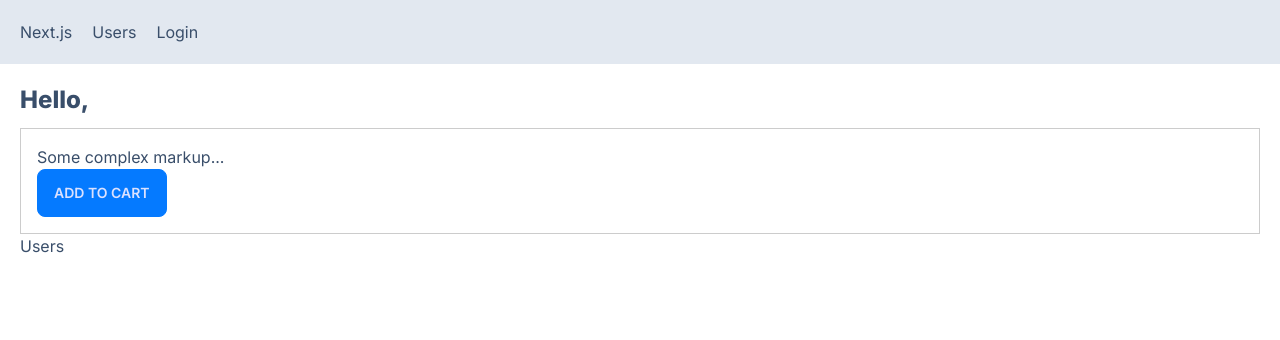
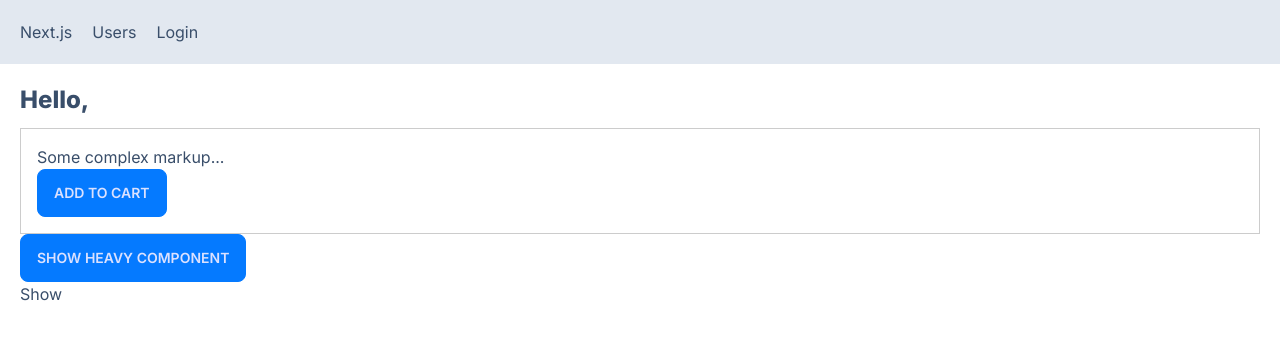
Before and after one commit to agreen254/hello-next, a Next.js app: page / in a window 1280 px wide. Shown: the top 340 px of the page. Built offline with nearby package versions, Linux system fonts and the light colour scheme; no server answers.

Commit message:
lazy load

```diff
--- /dev/null
+++ b/app/components/HeavyComponent.tsx
@@ -0,0 +1,5 @@
+const HeavyComponent = () => {
+  return <div>Crassus sum!</div>;
+};
+
+export default HeavyComponent;
--- /dev/null
+++ b/app/components/HeavyComponentWrapper.tsx
@@ -0,0 +1,26 @@
+"use client";
+
+import dynamic from "next/dynamic";
+import { useState } from "react";
+
+const HeavyComponent = dynamic(() => import("./HeavyComponent"), {
+  ssr: false,
+  loading: () => <p>Loading...</p>,
+});
+
+const HeavyComponentWrapper = () => {
+  const [showHeavy, setShowHeavy] = useState(false);
+  return (
+    <div>
+      <button
+        className="btn btn-primary"
+        onClick={() => setShowHeavy((prev) => !prev)}
+      >
+        Show Heavy Component
+      </button>
+      {showHeavy && <HeavyComponent />}
+    </div>
+  );
+};
+
+export default HeavyComponentWrapper;
--- /dev/null
+++ b/app/components/LodashLoader.tsx
@@ -0,0 +1,20 @@
+"use client";
+
+const LodashLoader = () => {
+  return (
+    <>
+      <button
+        onClick={async () => {
+          const _ = (await import("lodash")).default;
+          const users = [{ name: "a" }, { name: "c" }, { name: "b" }];
+          const sorted = _.orderBy(users, ["name"]);
+          console.log(sorted);
+        }}
+      >
+        Show
+      </button>
+    </>
+  );
+};
+
+export default LodashLoader;
--- a/app/page.tsx
+++ b/app/page.tsx
@@ -1,7 +1,8 @@
-import Link from "next/link";
-import ProductCard from "./components/ProductCard";
 import { authOptions } from "./api/auth/[...nextauth]/route";
 import { getServerSession } from "next-auth";
+import ProductCard from "./components/ProductCard";
+import HeavyComponentWrapper from "./components/HeavyComponentWrapper";
+import LodashLoader from "./components/LodashLoader";
 
 export default async function Home() {
   const session = await getServerSession(authOptions);
@@ -10,7 +11,8 @@ export default async function Home() {
     <main>
       <h1>Hello, {session && <span>{session.user!.name}</span>}</h1>
       <ProductCard />
-      <Link href="/users">Users</Link>
+      <HeavyComponentWrapper />
+      <LodashLoader />
     </main>
   );
 }
--- a/package.json
+++ b/package.json
@@ -21,6 +21,7 @@
     "eslint": "8.49.0",
     "eslint-config-next": "13.4.19",
     "fast-sort": "^3.4.0",
+    "lodash": "^4.17.21",
     "next": "13.4.19",
     "next-auth": "^4.23.1",
     "next-cloudinary": "^4.22.0",
@@ -35,6 +36,7 @@
   },
   "devDependencies": {
     "@types/bcrypt": "^5.0.0",
+    "@types/lodash": "^4.14.199",
     "daisyui": "^3.7.5",
     "prisma": "^5.3.1"
   }
```
Also changed, not shown: 1 other file (tests, documents, lock files or other folders).
